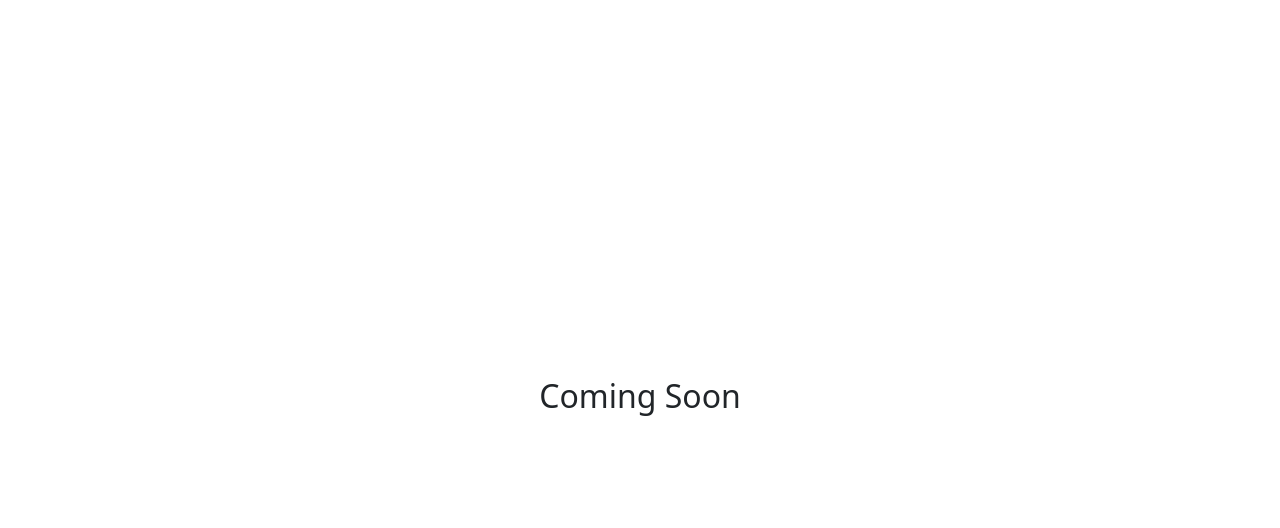
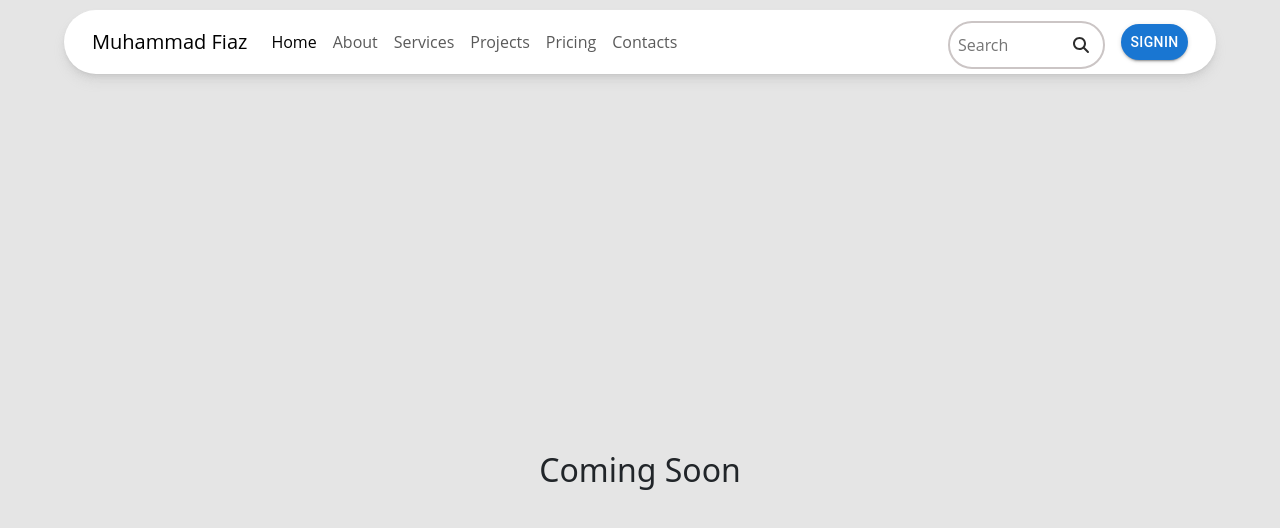
Before and after one commit to muhammad-fiaz/portfolio, a React (Create React App) app: page / in a window 1280 px wide. Shown: the top 528 px of the page. Built offline with nearby package versions, Linux system fonts and the light colour scheme.

Commit message:
Just Added Nav Only

```diff
--- a/package.json
+++ b/package.json
@@ -3,6 +3,11 @@
   "version": "0.1.0",
   "private": true,
   "dependencies": {
+    "@emotion/react": "^11.11.0",
+    "@emotion/styled": "^11.11.0",
+    "@fortawesome/free-solid-svg-icons": "^6.4.0",
+    "@fortawesome/react-fontawesome": "^0.2.0",
+    "@mui/material": "^5.13.4",
     "@testing-library/jest-dom": "^5.16.5",
     "@testing-library/react": "^13.4.0",
     "@testing-library/user-event": "^13.5.0",
@@ -14,6 +19,7 @@
     "react": "^18.2.0",
     "react-dom": "^18.2.0",
     "react-scripts": "5.0.1",
+    "react-typist": "^2.0.5",
     "typescript": "^4.9.5",
     "web-vitals": "^2.1.4"
   },
--- a/src/App.tsx
+++ b/src/App.tsx
@@ -1,10 +1,14 @@
 import React from 'react';
 import './App.css';
 import Notice from "./components/dev/status";
-
+import Navbar from "./components/home/Navbar";
 function App() {
   return (
-        <Notice />
+      <div>
+       <Navbar/>
+
+      <Notice/>
+  </div>
   );
 }
 
--- /dev/null
+++ b/src/assets/css/navbar.css
@@ -0,0 +1,181 @@
+:root {
+    --primary-green: #a1a6a6;
+    --shadow-color: 0deg 0% 70%;
+    --elevation-medium: 0px 0.5px 0.7px hsl(var(--shadow-color) / 0.09),
+    0px 1.4px 1.8px -0.3px hsl(var(--shadow-color) / 0.13),
+    0px 2.6px 3.4px -0.6px hsl(var(--shadow-color) / 0.17),
+    0px 4.6px 6.1px -0.9px hsl(var(--shadow-color) / 0.21),
+    0px 8.2px 10.8px -1.2px hsl(var(--shadow-color) / 0.25);
+}
+
+.content {
+    width: 75%;
+    height: 2500px;
+    margin: auto;
+}
+
+.search {
+    display: flex;
+    align-items: center;
+    justify-content: flex-end;
+    height: 3rem;
+    width: 95%;
+    font-family: Open Sans, sans-serif;
+    font-size: 1rem;
+    color: #2c2c2c;
+}
+
+#mainNav {
+    padding-top: 1.5rem;
+    height: 4rem;
+    width: 90%;
+    max-width: 1400px;
+    margin: 0 auto;
+    background-color: #fff;
+    border-radius: 2rem;
+    box-shadow: var(--elevation-medium);
+}
+
+.sticky {
+    position: sticky;
+    top: 0;
+    transition: all 0.2s ease;
+}
+
+body {
+    background-color: #e5e5e5;
+    margin: 0;
+}
+
+a {
+    text-decoration: none;
+    font-family: Open Sans, sans-serif;
+    font-weight: 500;
+    color: #2c2c2c;
+}
+
+/* Centered Navbar */
+#mainNav {
+    margin-top: 10px;
+    display: flex;
+    align-items: center;
+    justify-content: space-between;
+    padding: 0 2rem;
+}
+
+.navbar-nav {
+    margin-left: auto;
+}
+
+.nav-link {
+    margin-right: 2rem;
+    transition: color 0.3s ease;
+}
+
+/* Rounded Search Field */
+.search {
+    margin-top: 10px;
+    position: relative;
+    margin-bottom: 10px;
+}
+
+.search-input {
+    height: 100%;
+    width: 15rem;
+    padding: 0.5rem;
+    border: 2px solid #cbc5c5;
+    border-radius: 2.5rem;
+}
+
+.search-icon {
+    position: absolute;
+    top: 50%;
+    right: 0.5rem;
+    padding: 1.5rem;
+    transform: translateY(-50%);
+    cursor: pointer;
+}
+
+/* Media Query for Mobile */
+@media screen and (max-width: 800px) {
+    #mainNav {
+        padding: 1rem;
+    }
+
+    .navbar-nav {
+        width: 100%;
+        display: flex;
+        flex-direction: column;
+    }
+
+    .nav-link {
+        margin-right: 0;
+        margin-bottom: 1rem;
+    }
+
+    .search {
+        justify-content: flex-start;
+        margin-top: 1rem;
+    }
+
+    .search-input {
+        border: 2px solid #cbc5c5;
+        width: 100%;
+        margin-right: 0.5rem;
+    }
+
+    .search-input:focus {
+        outline: none;
+        border-color: #028cf3;
+    }
+
+    .search-icon {
+        right: 0;
+    }
+}
+
+/* Media Query for Tablets and Large Screens */
+@media screen and (min-width: 800px) and (max-width: 1300px) {
+    #mainNav {
+        padding: 1rem;
+    }
+
+    .navbar-nav {
+        width: 100%;
+        display: flex;
+        flex-direction: column;
+    }
+
+    .nav-link {
+        margin-top: 15px;
+        margin-right: 0;
+        margin-bottom: 1rem;
+    }
+
+    .search {
+        justify-content: flex-start;
+        margin-top: 1rem;
+    }
+
+    .search-input {
+        border: 2px solid #cbc5c5;
+        width: 100%;
+        margin-right: 0.5rem;
+    }
+
+    .search-input:focus {
+        outline: none;
+        border-color: #028cf3;
+    }
+
+    .search-icon {
+        right: 0;
+    }
+}
+
+/* Additional Styles for Large Screens */
+@media screen and (min-width: 1301px) {
+    .content {
+        width: 70%;
+    }
+}
--- /dev/null
+++ b/src/components/home/Navbar.tsx
@@ -0,0 +1,82 @@
+import React from 'react';
+import 'bootstrap/dist/css/bootstrap.min.css';
+import 'bootstrap/dist/js/bootstrap.bundle.min.js';
+import './../../assets/css/navbar.css'; // Import the custom CSS file
+import { FontAwesomeIcon } from '@fortawesome/react-fontawesome';
+import { faSearch } from '@fortawesome/free-solid-svg-icons';
+import Button from '@mui/material/Button';
+
+const Navbar: React.FC = () => {
+    return (
+        <div>
+            <nav className="navbar navbar-light navbar-expand-md sticky-top navbar-shrink py-3" id="mainNav">
+                <div className="container">
+                    <a className="navbar-brand" href="/">
+                        <span>Muhammad Fiaz</span>
+                    </a>
+
+                    <button
+                        className="navbar-toggler"
+                        type="button"
+                        data-bs-toggle="collapse"
+                        data-bs-target="#navcol-1"
+                        aria-controls="navcol-1"
+                        aria-expanded="false"
+                        aria-label="Toggle navigation"
+                    >
+                        <span className="navbar-toggler-icon"></span>
+                    </button>
+
+                    <div className="collapse navbar-collapse" id="navcol-1"> {/* Remove the center class */}
+                        <ul className="navbar-nav ms-auto">
+                            <li className="nav-item">
+                                <a className="nav-link active" href="index.html">
+                                    Home
+                                </a>
+                            </li>
+                            <li className="nav-item">
+                                <a className="nav-link" href="about.html">
+                                    About
+                                </a>
+                            </li>
+                            <li className="nav-item">
+                                <a className="nav-link" href="services.html">
+                                    Services
+                                </a>
+                            </li>
+                            <li className="nav-item">
+                                <a className="nav-link" href="projects.html">
+                                    Projects
+                                </a>
+                            </li>
+                            <li className="nav-item">
+                                <a className="nav-link" href="pricing.html">
+                                    Pricing
+                                </a>
+                            </li>
+                            <li className="nav-item">
+                                <a className="nav-link" href="contacts.html">
+                                    Contacts
+                                </a>
+                            </li>
+                        </ul>
+                        <div className="d-md-flex align-items-center mt-3 mt-md-0"> {/* Updated the class */}
+                            <div className="search">
+                                <input type="text" className="search-input" placeholder="Search" />
+                                <FontAwesomeIcon icon={faSearch} className="search-icon" />
+                            </div>
+                            <Button size="medium" variant="contained" className="ms-2 rounded-pill">
+                                Signin
+                            </Button>
+                        </div>
+                    </div>
+                </div>
+            </nav>
+            <header className="bg-primary-gradient"></header>
+            <section></section>
+            <section></section>
+        </div>
+    );
+};
+
+export default Navbar;
```
Also changed, not shown: src/assets/css/hero.css (added), src/components/home/Hero.tsx (added), 2 other files (tests, documents, lock files or other folders).
